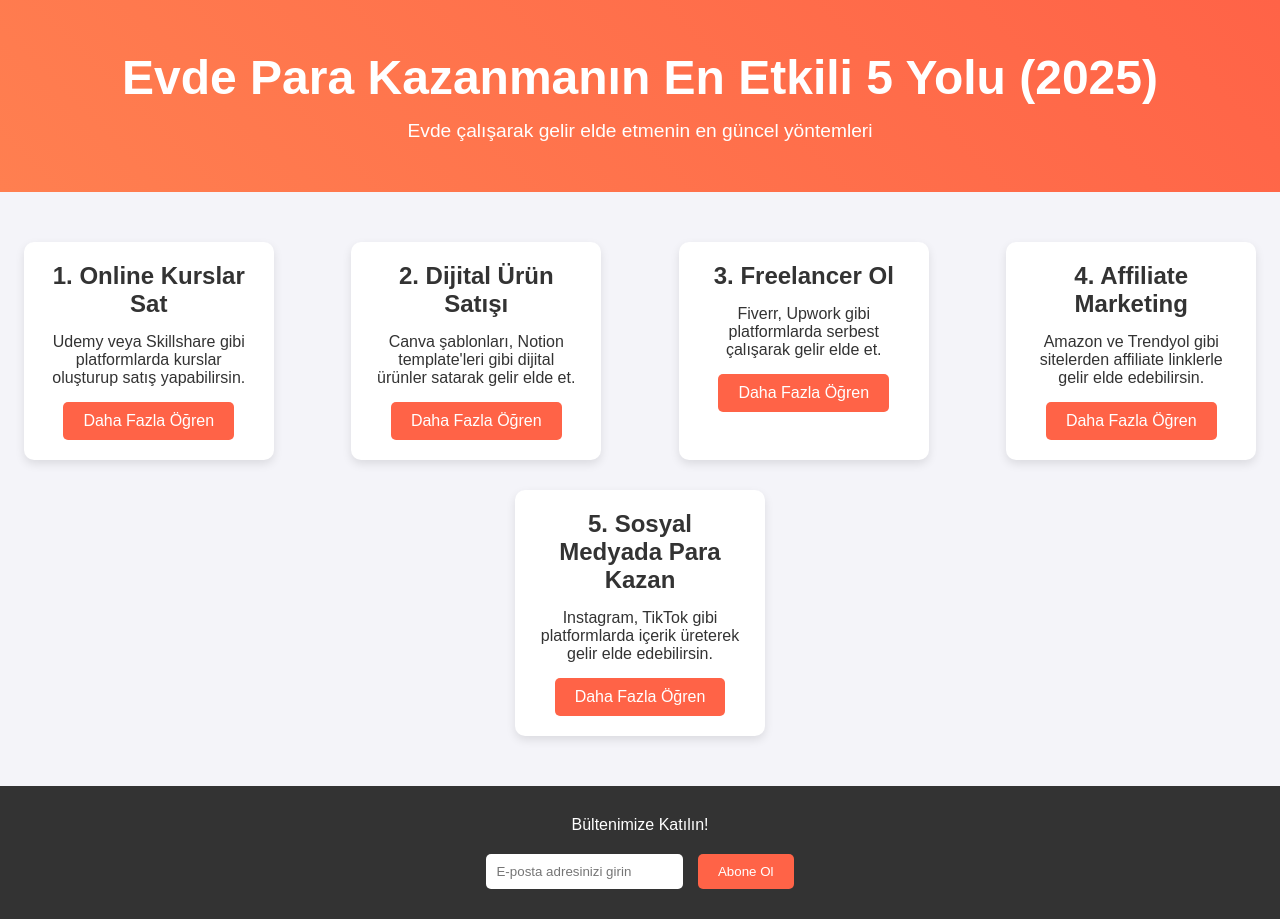
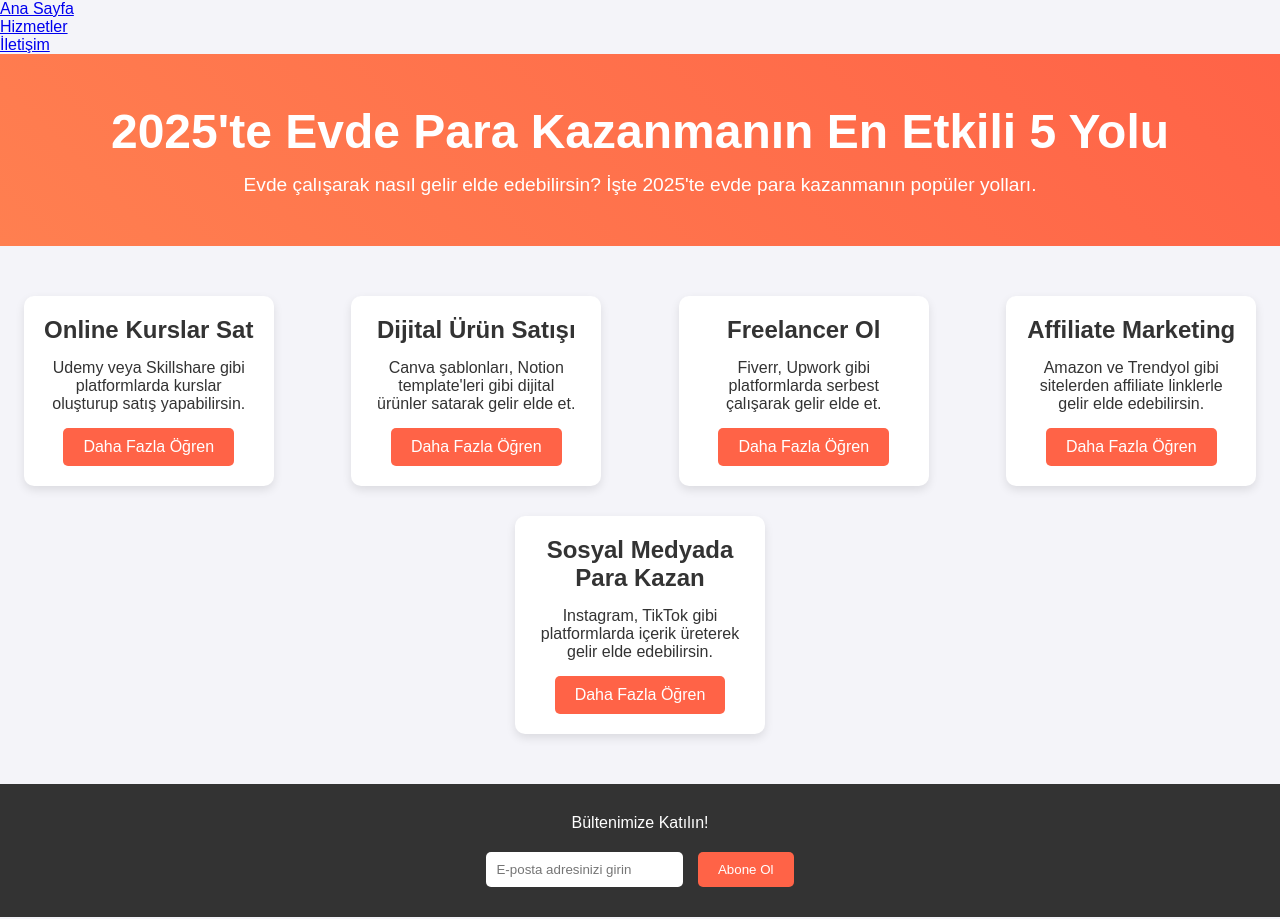
Before and after one commit to evdekazan/evdekazan, a plain HTML site: page index.html in a window 1280 px wide. Drawn offline with Linux system fonts and the light colour scheme.

Commit message:
Update index.html

```diff
--- a/index.html
+++ b/index.html
@@ -5,41 +5,53 @@
   <meta name="viewport" content="width=device-width, initial-scale=1.0">
   <meta name="description" content="Evde para kazanmanın yolları. 2025'te evden nasıl para kazanılır?">
   <title>Evde Kazan | 2025'te Evde Para Kazanmanın 5 Yolu</title>
+  <link href="https://fonts.googleapis.com/css2?family=Roboto:wght@400;700&family=Poppins:wght@400;500;700&display=swap" rel="stylesheet">
   <link rel="stylesheet" href="style.css">
   <script src="script.js" defer></script>
 </head>
 <body>
-  <!-- Header Bölümü -->
-  <header class="hero">
-    <h1>Evde Para Kazanmanın En Etkili 5 Yolu (2025)</h1>
-    <p>Evde çalışarak gelir elde etmenin en güncel yöntemleri</p>
-  </header>
+  <!-- Navigasyon -->
+  <nav class="navbar">
+    <ul>
+      <li><a href="#hero">Ana Sayfa</a></li>
+      <li><a href="#services">Hizmetler</a></li>
+      <li><a href="#footer">İletişim</a></li>
+    </ul>
+  </nav>
+
+  <!-- Hero Bölümü -->
+  <section class="hero" id="hero">
+    <div class="hero-content">
+      <h1>2025'te Evde Para Kazanmanın En Etkili 5 Yolu</h1>
+      <p>Evde çalışarak nasıl gelir elde edebilirsin? İşte 2025'te evde para kazanmanın popüler yolları.</p>
+    </div>
+  </section>
 
   <!-- Ana İçerik Bölümü -->
-  <main>
+  <main id="services">
     <section class="cards">
       <div class="card">
-        <h2>1. Online Kurslar Sat</h2>
+        <h2>Online Kurslar Sat</h2>
         <p>Udemy veya Skillshare gibi platformlarda kurslar oluşturup satış yapabilirsin.</p>
         <a href="https://www.udemy.com" target="_blank" class="btn">Daha Fazla Öğren</a>
       </div>
       <div class="card">
-        <h2>2. Dijital Ürün Satışı</h2>
+        <h2>Dijital Ürün Satışı</h2>
         <p>Canva şablonları, Notion template'leri gibi dijital ürünler satarak gelir elde et.</p>
         <a href="https://www.canva.com" target="_blank" class="btn">Daha Fazla Öğren</a>
       </div>
       <div class="card">
-        <h2>3. Freelancer Ol</h2>
+        <h2>Freelancer Ol</h2>
         <p>Fiverr, Upwork gibi platformlarda serbest çalışarak gelir elde et.</p>
         <a href="https://www.fiverr.com" target="_blank" class="btn">Daha Fazla Öğren</a>
       </div>
       <div class="card">
-        <h2>4. Affiliate Marketing</h2>
+        <h2>Affiliate Marketing</h2>
         <p>Amazon ve Trendyol gibi sitelerden affiliate linklerle gelir elde edebilirsin.</p>
         <a href="https://www.amazon.com" target="_blank" class="btn">Daha Fazla Öğren</a>
       </div>
       <div class="card">
-        <h2>5. Sosyal Medyada Para Kazan</h2>
+        <h2>Sosyal Medyada Para Kazan</h2>
         <p>Instagram, TikTok gibi platformlarda içerik üreterek gelir elde edebilirsin.</p>
         <a href="https://www.instagram.com" target="_blank" class="btn">Daha Fazla Öğren</a>
       </div>
@@ -47,12 +59,14 @@
   </main>
 
   <!-- Footer Bölümü -->
-  <footer>
-    <p>Bültenimize Katılın!</p>
-    <form action="https://formspree.io/f/mqkwpkko" method="POST">
-      <input type="email" name="email" placeholder="E-posta adresinizi girin" required>
-      <button type="submit" class="btn">Abone Ol</button>
-    </form>
+  <footer id="footer">
+    <div class="footer-content">
+      <p>Bültenimize Katılın!</p>
+      <form action="https://formspree.io/f/mqkwpkko" method="POST">
+        <input type="email" name="email" placeholder="E-posta adresinizi girin" required>
+        <button type="submit" class="btn">Abone Ol</button>
+      </form>
+    </div>
   </footer>
 </body>
 </html>
```
